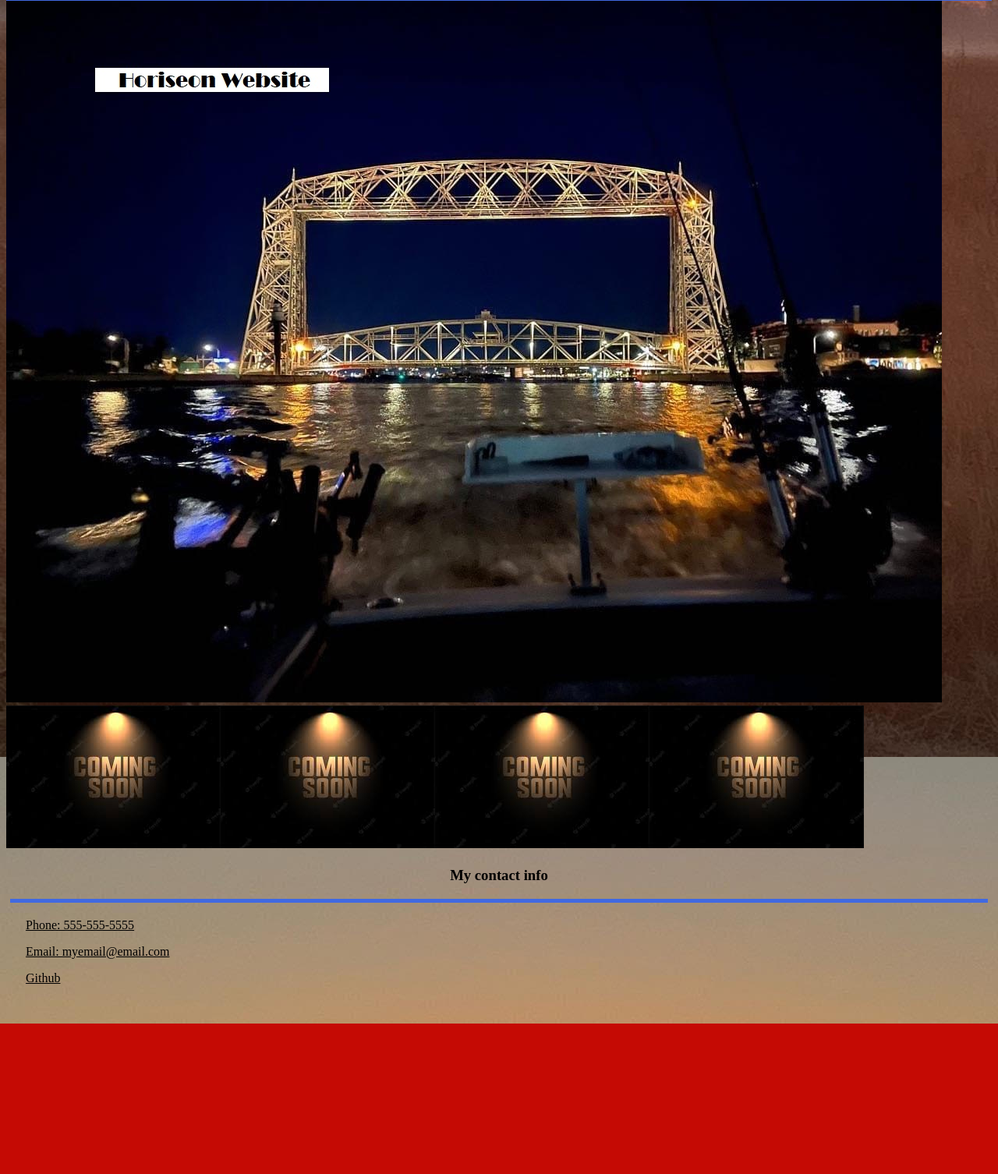
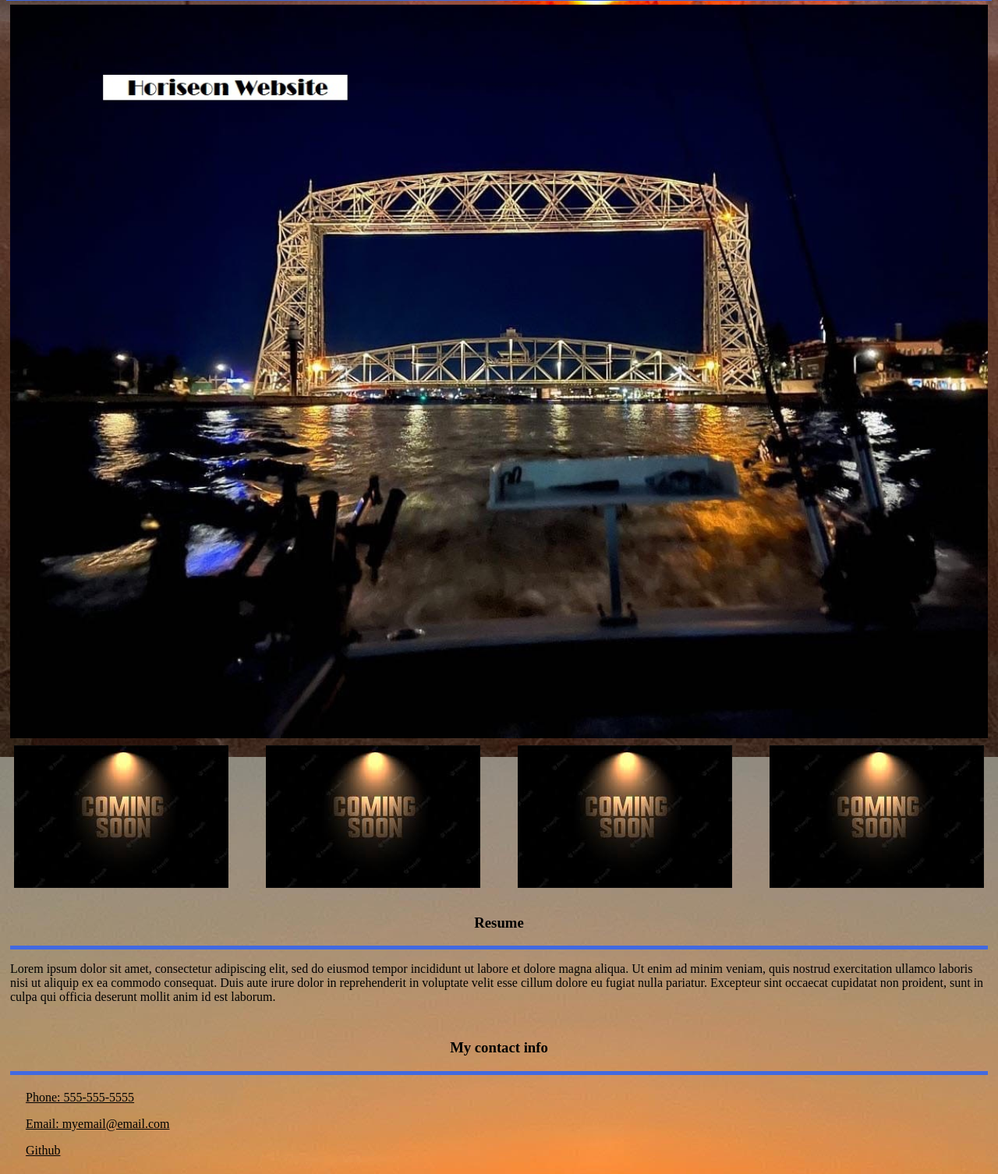
Before and after one commit to Taysa86/A-Profoundly-Professional-Portfolio, a plain HTML site: page index.html in a window 1280 px wide. Shown: the part 829-2335 px from the top of the page at 78% size. Before the commit the page ends 2142 px from the top, so only its background shows below. Drawn offline with Linux system fonts and the light colour scheme.

Commit message:
fixes to duluth_bridge img - final commit

```diff
--- a/assets/css/style.css
+++ b/assets/css/style.css
@@ -88,24 +88,29 @@
 }
 /*parent section for all project links */
 .links {
+padding: 5px;
 display: flex;
-flex: 0% ;
 flex-flow: wrap ;
-min-width: none;
-min-height: none;
+justify-content: space-between;
+
 }
 
+.links a {
+    flex-basis: 100%;
+}
 
-.first-challenge {
-    display:flex;
-    flex-flow: wrap;
-    height: 2%;
-    width: 4%;
-
+.duluth {
+    width: 100%;
 }
 /* class for place holders created for future use */
 .futpro {
+    padding: 5px;
+    min-width: 0px;
+    min-height: opx;
+}
 
+.Resume {
+    padding: 5px;
 }
 
 /* contact me section; h2 title should be on the top with a bottom border and my contact info, underlined, below */
@@ -116,10 +121,6 @@ min-height: none;
 
 }
 
-/* resume section; h2 title should be on the top with a bottom border and a space for my resume below */
-.Resume {
-
-}
 
 /* CSS for the h3 titles in the four sections of content */
 .h3 {
@@ -130,7 +131,7 @@ min-height: none;
 .info {
     display: flex;
     flex-flow: wrap;
-    text-align: Left ;
+    text-align: Left;
     width: 100%;
     margin: 20px;
     text-decoration-line: underline;
--- a/index.html
+++ b/index.html
@@ -65,13 +65,25 @@
                         <h3> My Work </h3>
                     </section>
                     <section class="links">
-                        <a href="https://taysa86.github.io/Project-1/"> <img class="futpro" src="./assets/images/Duluth_bridge.jpg" alt="lift bridge in duluth harbor illuminated at night"></a>
+                            <a href="https://taysa86.github.io/Project-1/">
+                                <img class="duluth" src="./assets/images/Duluth_bridge.jpg" alt="lift bridge in duluth harbor illuminated at night">
+                            </a>
                         <img class="futpro" src="./assets/images/coming_soon.jpg" alt="Coming soon">
                         <img class="futpro" src="./assets/images/coming_soon.jpg" alt="Coming soon">
                         <img class="futpro" src="./assets/images/coming_soon.jpg" alt="Coming soon">
                         <img class="futpro" src="./assets/images/coming_soon.jpg" alt="Coming soon">
                     </section>
                 </div>
+            </div>
+            <div id="Resume" class="Resume">
+                <section class="h3">
+                    <h3>Resume</h3>
+                </section>
+                <section>
+                    <p>
+                        Lorem ipsum dolor sit amet, consectetur adipiscing elit, sed do eiusmod tempor incididunt ut labore et dolore magna aliqua. Ut enim ad minim veniam, quis nostrud exercitation ullamco laboris nisi ut aliquip ex ea commodo consequat. Duis aute irure dolor in reprehenderit in voluptate velit esse cillum dolore eu fugiat nulla pariatur. Excepteur sint occaecat cupidatat non proident, sunt in culpa qui officia deserunt mollit anim id est laborum.
+                    </p>
+                </sectiom>
             </div>
             <div>
                 <div id="Contact" class="Contact">
```
Also changed, not shown: 1 other file.
